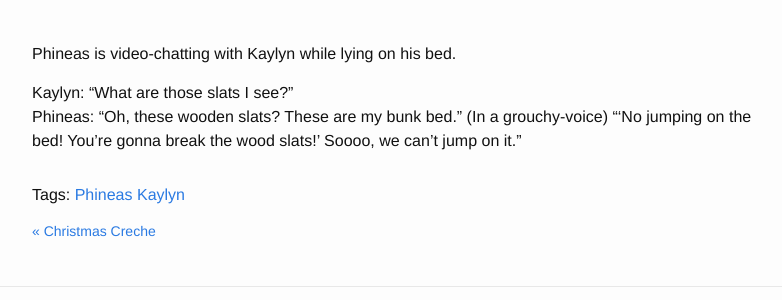
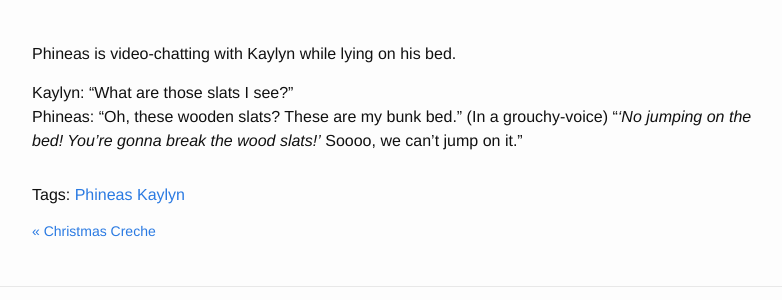
Before and after one commit to waisbrot/kidsay, a Jekyll site: the page built from _posts/2019-02-02-Bunkbed-explanation.md, in a window 1280 px wide. Shown: the part 175-475 px from the top of the page, without its empty margins (238-1020 px from the left). Built offline with Jekyll 4.4.1, drawn with Linux system fonts in a browser that asks for light colours.

Commit message:
edit formatting

```diff
--- a/_posts/2019-02-02-Bunkbed-explanation.md
+++ b/_posts/2019-02-02-Bunkbed-explanation.md
@@ -11,4 +11,4 @@ tags:
 Phineas is video-chatting with Kaylyn while lying on his bed.
 
 Kaylyn: "What are those slats I see?"<br/>
-Phineas: "Oh, these wooden slats? These are my bunk bed." (In a grouchy-voice) "'No jumping on the bed! You're gonna break the wood slats!' Soooo, we can't jump on it."<br/>
+Phineas: "Oh, these wooden slats? These are my bunk bed." (In a grouchy-voice) "_'No jumping on the bed! You're gonna break the wood slats!'_ Soooo, we can't jump on it."<br/>
```
